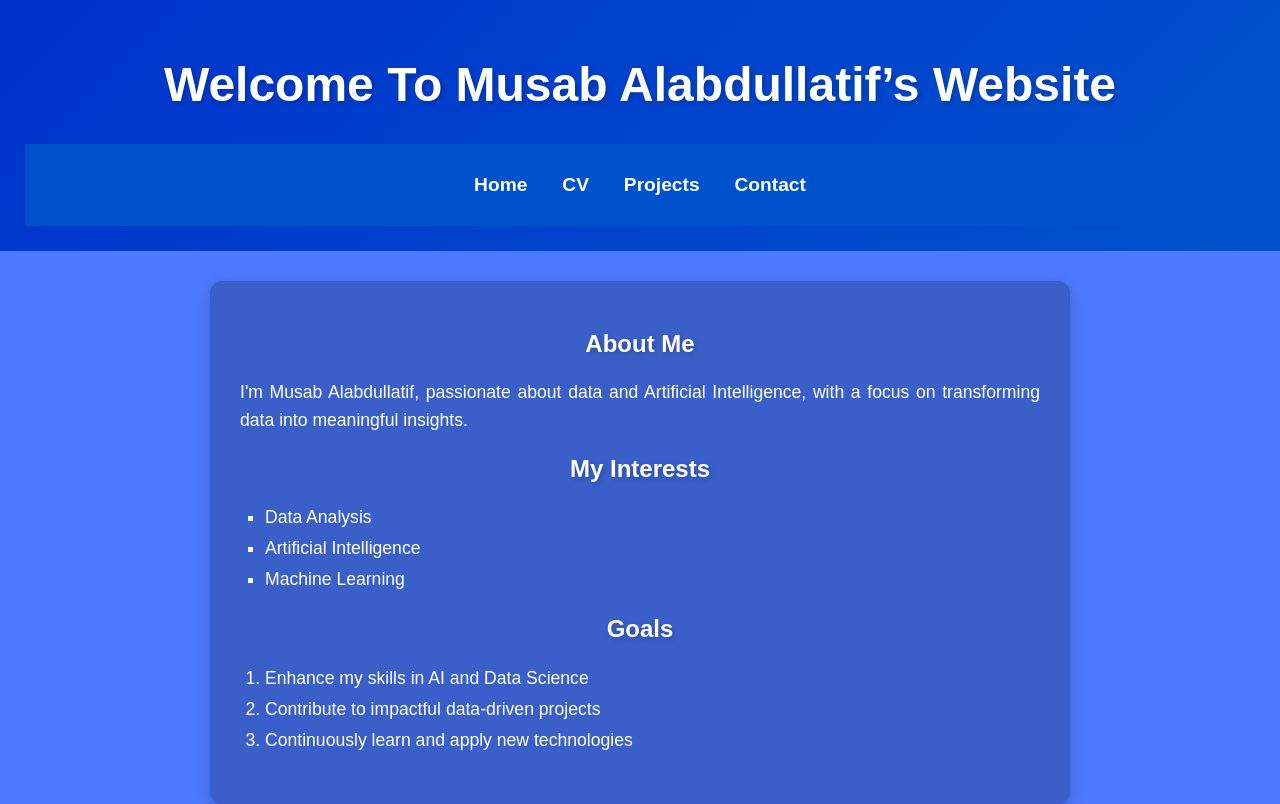
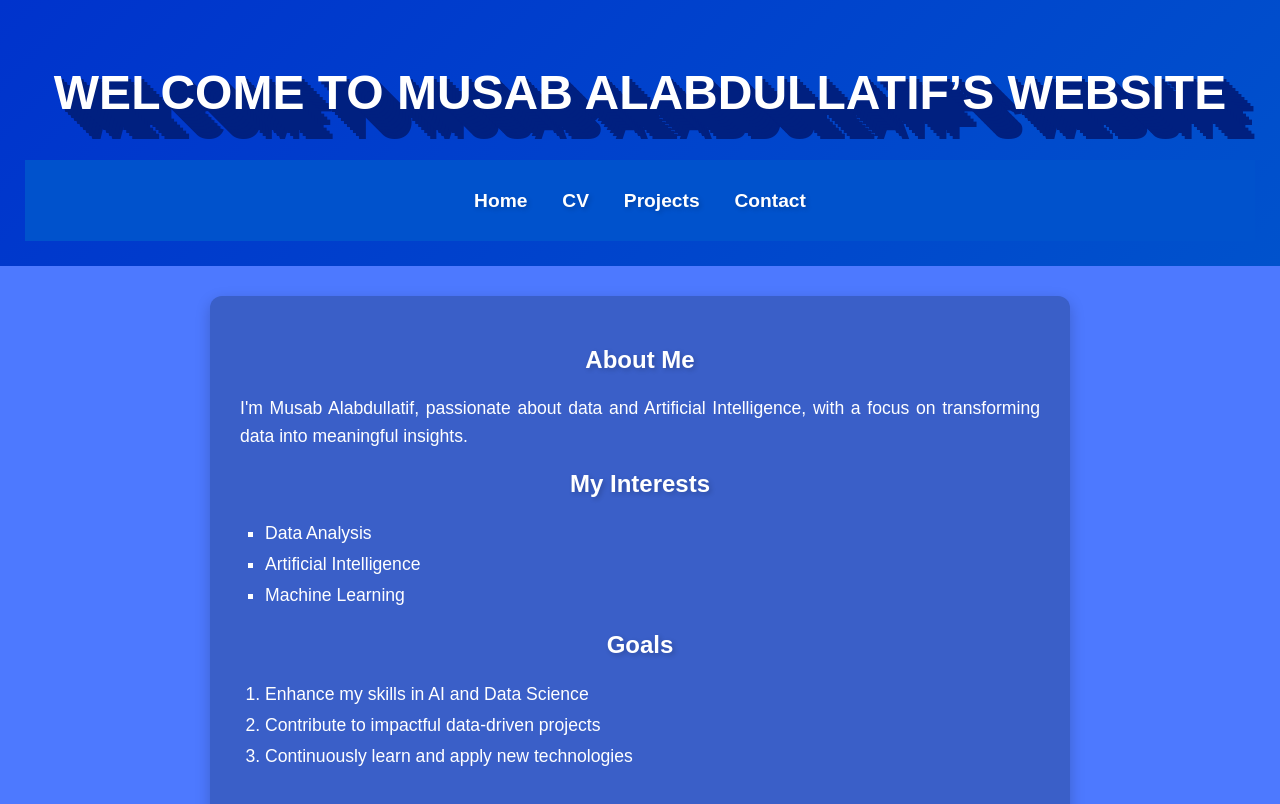
Before and after one commit to MUSAB10000/H.W3, a plain HTML site: page index.html in a window 1280 px wide. Shown: the top 804 px of the page. Drawn offline with Linux system fonts and the light colour scheme.

Commit message:
new SHSH

```diff
--- a/index.html
+++ b/index.html
@@ -9,7 +9,7 @@
 </head>
 <body>
     <header>
-        <h1>Welcome to Musab Alabdullatif’s Website</h1>
+        <h1  class="long-shadow">Welcome to Musab Alabdullatif’s Website</h1>
         <nav role="navigation">
             <ul>
                 <li><a href="index.html">Home</a></li>
--- a/styles.css
+++ b/styles.css
@@ -1,12 +1,9 @@
-/* General Styles */
 body {
     font-family: Arial, sans-serif;
     margin: 0;
     padding: 0;
     background-color: #4d79ff;
 }
-
-/* Header and Navigation */
 header {
     background: linear-gradient(135deg, #0033cc, #0052cc);
     color: white;
@@ -14,7 +11,30 @@ header {
     text-align: center;
     font-size: 1.5rem;
     font-weight: bold;
+    text-shadow: 2px 2px 5px rgba(0, 0, 0, 0.2);
+
 }
+.long-shadow {
+    font-size: 3rem;
+    font-weight: bold;
+    text-transform: uppercase;
+    color: #fff;
+    position: relative;
+    text-align: center;
+    margin: 40px 0;
+      text-shadow:
+      3px 3px 0 #002080,
+      6px 6px 0 #002080,
+      9px 9px 0 #002080,
+      12px 12px 0 #002080,
+      15px 15px 0 #002080,
+      18px 18px 0 #002080,
+      21px 21px 0 #002080,
+      24px 24px 0 #002080,
+      27px 27px 0 #002080,
+      30px 30px 0 #002080;
+  }
+
 
 nav {
     background-color: #0052cc;
@@ -44,7 +64,7 @@ nav ul li a:hover {
     color: #ffcc00;
 }
 
-/* Main Content */
+
 main {
     max-width: 800px;
     margin: 30px auto;
@@ -59,6 +79,8 @@ h1, h2 {
     text-align: center;
     text-shadow: 2px 2px 5px rgba(0, 0, 0, 0.2);
     text-transform: capitalize;
+    text-shadow: 2px 2px 5px rgba(0, 0, 0, 0.2);
+
 }
 
 p {
@@ -78,7 +100,7 @@ a[href*="github"]:hover, a[href*="coming"]:hover{
     text-decoration: underline;
 }
 
-/* Image Styling */
+
 img {
     width: 100%;
     max-width: 500px;
@@ -89,7 +111,7 @@ img {
     box-shadow: 0 4px 8px rgba(0, 0, 0, 0.2);
 }
 
-/* Form Styling */
+
 form {
     display: flex;
     flex-direction: column;
@@ -129,7 +151,6 @@ input[type="submit"]:hover {
     transform: scale(1.05);
 }
 
-/* Lists */
 ul, ol {
     padding-left: 25px;
     font-size: 1.1rem;
@@ -158,7 +179,7 @@ dd {
     margin-left: 25px;
 }
 
-/* Footer */
+
 footer {
     text-align: center;
     background: linear-gradient(135deg, #0033cc, #0052cc);
```
Also changed, not shown: Contact.html (+1 -1 lines), Projects.html (+1 -1 lines), cv.html (+1 -1 lines).
